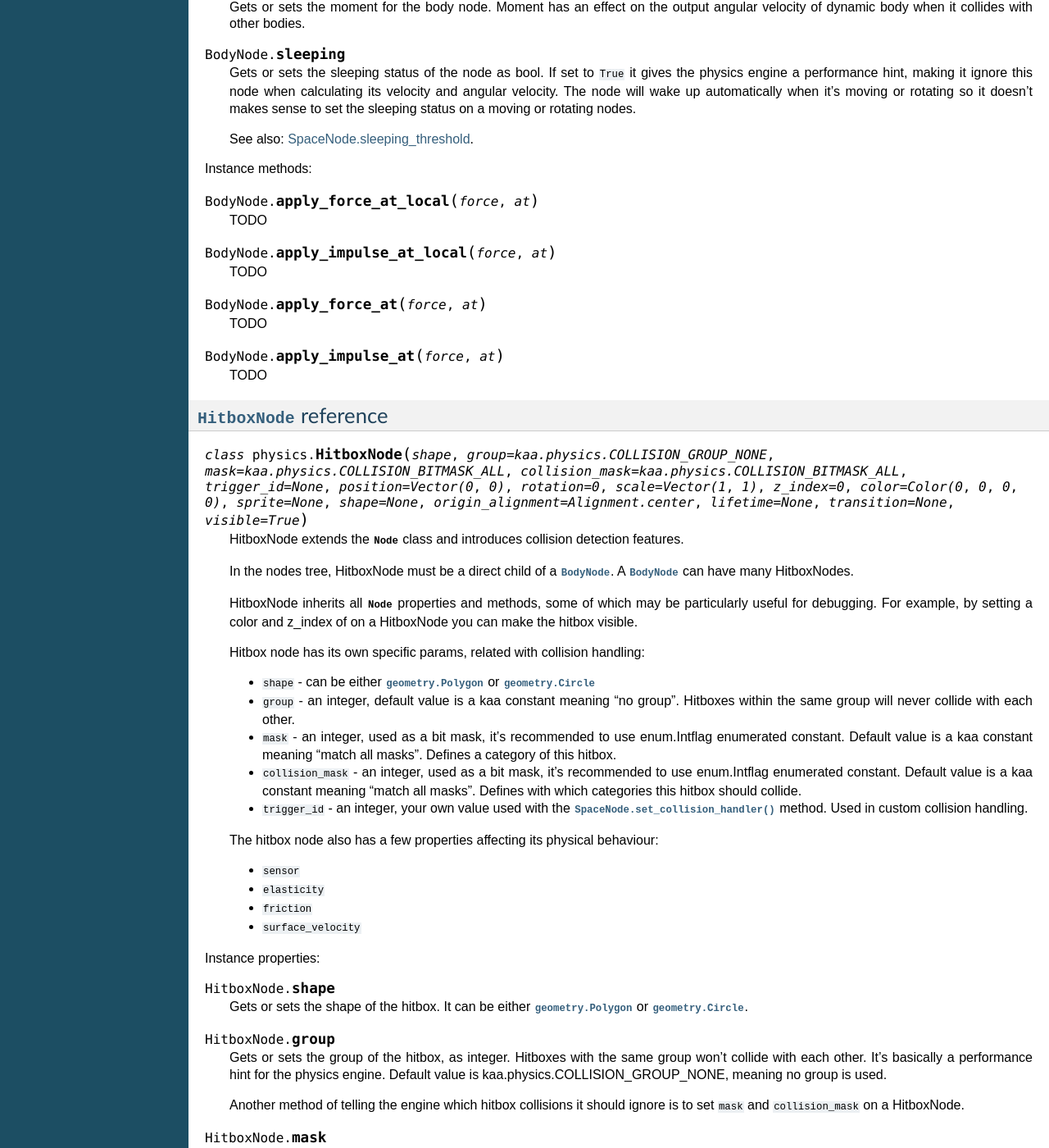
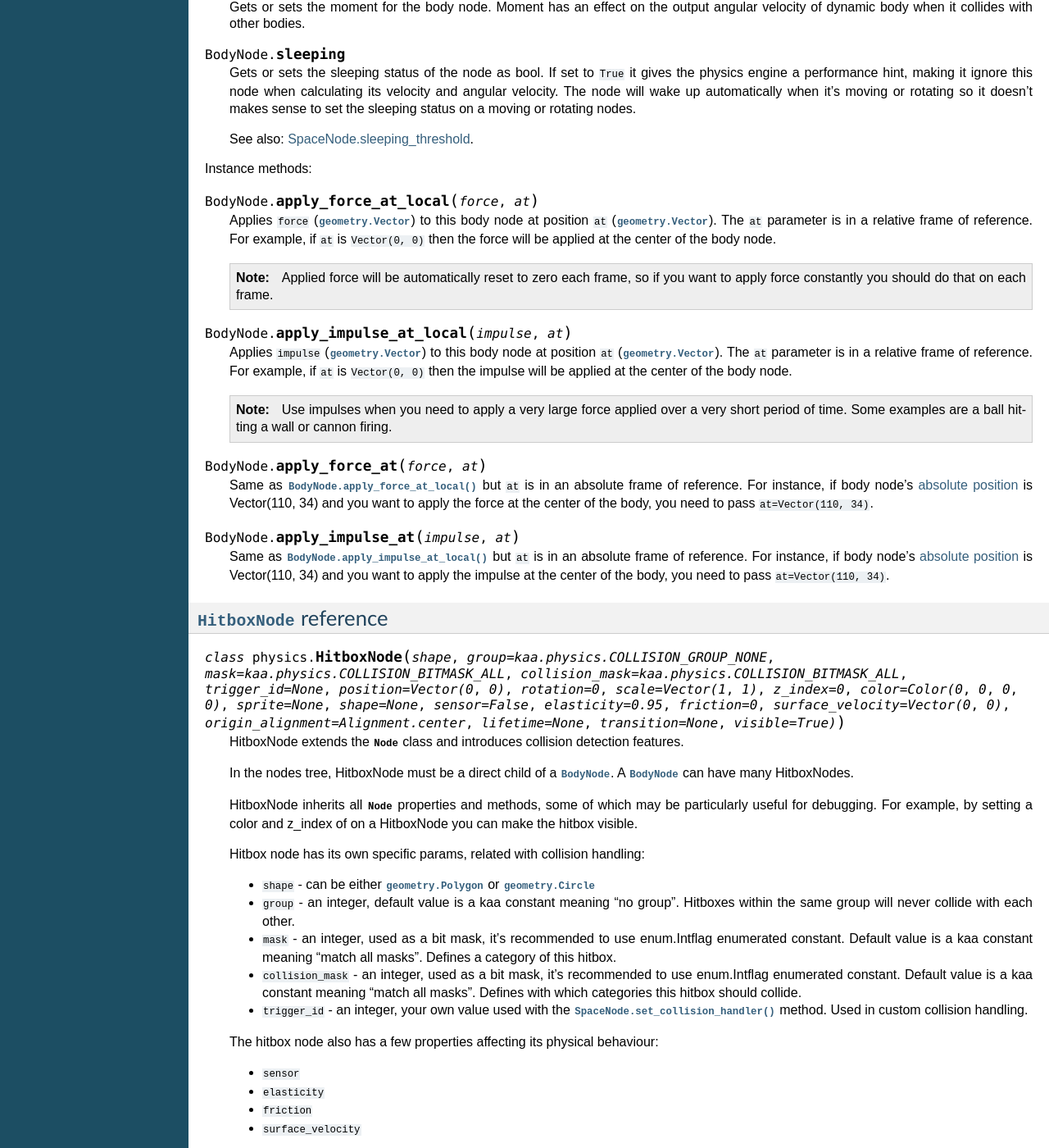
Before and after one commit to kaaengine/kaa, a Sphinx documentation site: the page built from docs/reference/physics.rst, in a window 1280 px wide and 1400 px high, scrolled down 4456 px. Shown: the whole window at 82% size. Built offline with Sphinx 7.4.7, drawn with Linux system fonts in a browser that asks for light colours; some of the changed text lies outside the part shown.

Commit message:
added docs for new properties on hitbox node and new methods on body node

```diff
--- a/docs/reference/physics.rst
+++ b/docs/reference/physics.rst
@@ -280,25 +280,42 @@ Instance methods:
 
 .. method:: BodyNode.apply_force_at_local(force, at)
 
-    TODO
+    Applies :code:`force` (:class:`geometry.Vector`) to this body node at position :code:`at` (:class:`geometry.Vector`).
+    The :code:`at` parameter is in a relative frame of reference. For example, if :code:`at` is :code:`Vector(0, 0)`
+    then the force will be applied at the center of the body node.
 
-.. method:: BodyNode.apply_impulse_at_local(force, at)
+    .. note::
 
-    TODO
+        Applied force will be automatically reset to zero each frame, so if you want to apply force constantly
+        you should do that on each frame.
+
+.. method:: BodyNode.apply_impulse_at_local(impulse, at)
+
+    Applies :code:`impulse` (:class:`geometry.Vector`) to this body node at position :code:`at` (:class:`geometry.Vector`).
+    The :code:`at` parameter is in a relative frame of reference. For example, if :code:`at` is :code:`Vector(0, 0)`
+    then the impulse will be applied at the center of the body node.
+
+    .. note::
+        Use impulses when you need to apply a very large force applied over a very short period of time. Some
+        examples are a ball hitting a wall or cannon firing.
 
 .. method:: BodyNode.apply_force_at(force, at)
 
-    TODO
+    Same as :meth:`BodyNode.apply_force_at_local` but :code:`at` is in an absolute frame of reference. For instance,
+    if body node's :ref:`absolute position <Node.absolute_position>` is Vector(110, 34) and you want to apply the
+    force at the center of the body, you need to pass :code:`at=Vector(110, 34)`.
 
-.. method:: BodyNode.apply_impulse_at(force, at)
+.. method:: BodyNode.apply_impulse_at(impulse, at)
 
-    TODO
+    Same as :meth:`BodyNode.apply_impulse_at_local` but :code:`at` is in an absolute frame of reference. For instance,
+    if body node's :ref:`absolute position <Node.absolute_position>` is Vector(110, 34) and you want to apply the
+    impulse at the center of the body, you need to pass :code:`at=Vector(110, 34)`.
 
 
 :class:`HitboxNode` reference
 -----------------------------
 
-.. class:: HitboxNode(shape, group=kaa.physics.COLLISION_GROUP_NONE, mask=kaa.physics.COLLISION_BITMASK_ALL, collision_mask=kaa.physics.COLLISION_BITMASK_ALL, trigger_id=None, position=Vector(0,0), rotation=0, scale=Vector(1, 1), z_index=0, color=Color(0,0,0,0), sprite=None, shape=None, origin_alignment=Alignment.center, lifetime=None, transition=None, visible=True)
+.. class:: HitboxNode(shape, group=kaa.physics.COLLISION_GROUP_NONE, mask=kaa.physics.COLLISION_BITMASK_ALL, collision_mask=kaa.physics.COLLISION_BITMASK_ALL, trigger_id=None, position=Vector(0,0), rotation=0, scale=Vector(1, 1), z_index=0, color=Color(0,0,0,0), sprite=None, shape=None, sensor=False, elasticity=0.95, friction=0, surface_velocity=Vector(0, 0), origin_alignment=Alignment.center, lifetime=None, transition=None, visible=True))
 
     HitboxNode extends the :class:`Node` class and introduces collision detection features.
 
@@ -408,19 +425,29 @@ Instance properties:
 
 .. attribute:: HitboxNode.sensor
 
-    TODO (get/set)
+    Gets or sets the sensor flag (bool). Default is :code:`False`. If set to :code:`True`, the hitbox will not
+    cause any physical collision effects (i.e. will not interact with other colliding objects) but will still trigger
+    its collision handler function (check out :ref:`SpaceNode.set_collision_handler <SpaceNode.set_collision_handler>`
+    method for more info on how to register a collision handlers for hitboxes).
 
 .. attribute:: HitboxNode.elasticity
 
-    TODO (get/set)
+    Gets or sets hitbox elasticity, as :code:`float`. This is a percentage of kinetic energy transferred during collision
+    and should be between 0 and 1. A value of 0.0 gives no bounce, while a value of 1.0 will give a "perfect" bounce.
+    Default elasticity is 0.95. The elasticity for a collision is found by multiplying the elasticity of the
+    interacting hitboxes together.
 
 .. attribute:: HitboxNode.friction
 
-    TODO (get/set)
+    Gets or sets hitbox friction coefficient, as :code:`float`. Physics engine uses the Coulomb friction model, a
+    value of 0.0 is frictionless. The friction for a collision is found by multiplying the friction of
+    the interacting hitboxes together. Default is 0.
 
 .. attribute:: HitboxNode.surface_velocity
 
-    TODO (get/set)
+    Gets or sets hitbox surface velocity, as :class:`geometry.Vector`. Useful for creating conveyor belts or players
+    that move around. This value is only used when calculating friction, not resolving the collision. Default is
+    :code:`Vector(0, 0)` (no surface velocity)
 
 
 :class:`ShapeQueryResult` reference
```
